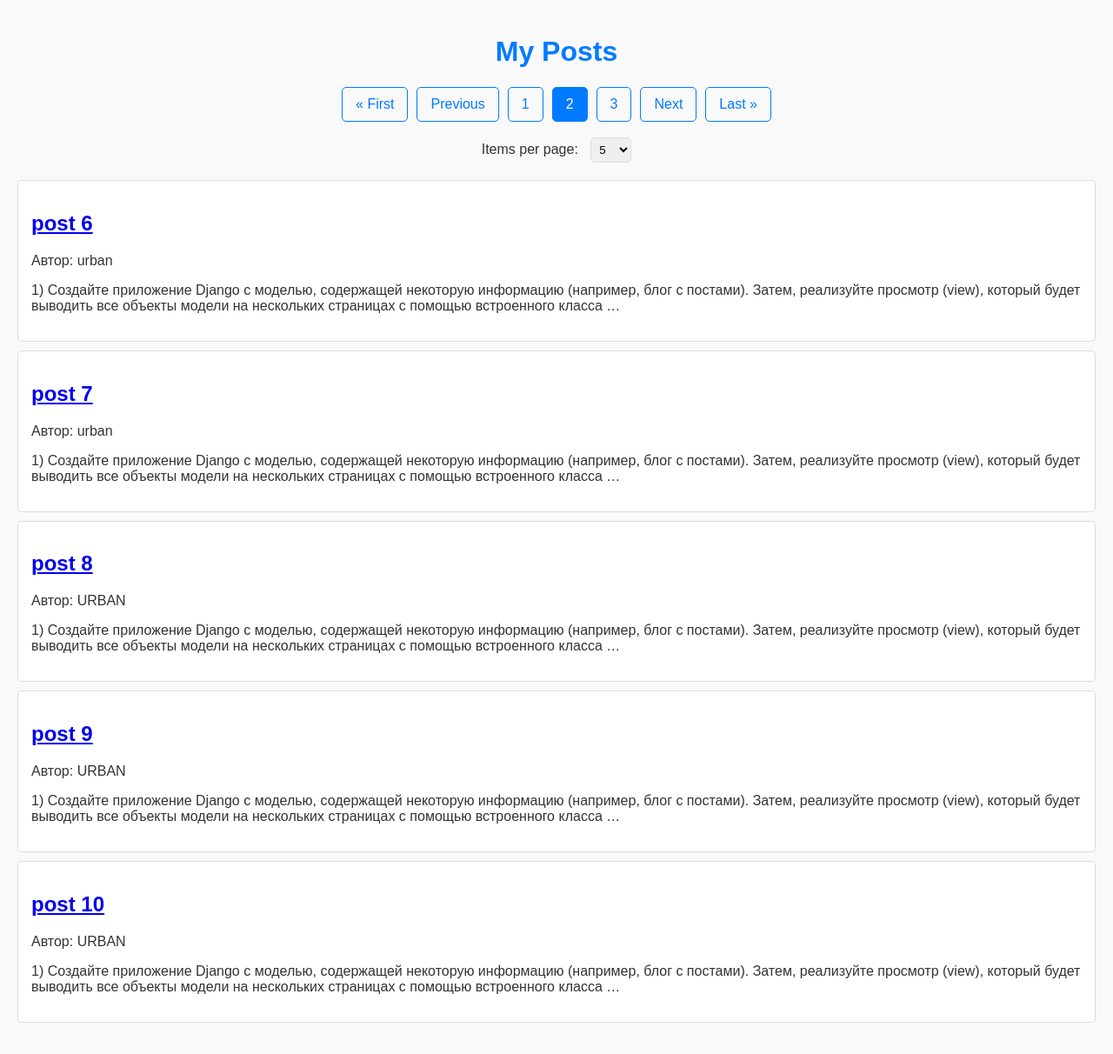
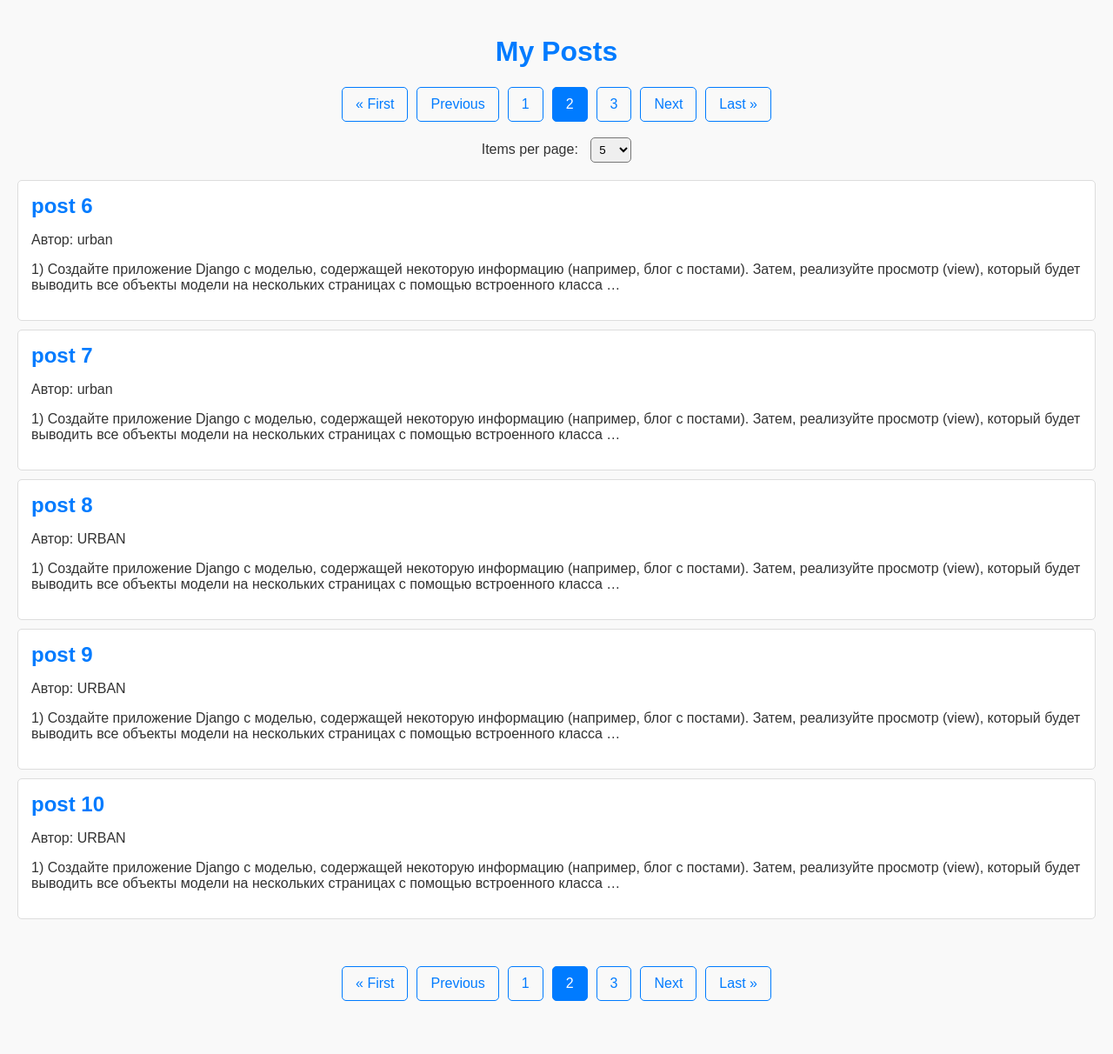
Before and after one commit to Ninja2EatYa/task_19_5, a Django app: page /?page=2&items_per_page=5 in a window 1280 px wide. Shown: the whole page at 87% size. After the commit the page ends 1151 px from the top, so only its background shows below. Run offline with Django 4.2, Linux system fonts and the light colour scheme; data comes from the database, SQL or seed files in the repository.

Commit message:
task 19.5

```diff
--- a/static/css/styles.css
+++ b/static/css/styles.css
@@ -10,7 +10,7 @@ body {
 /* Заголовок */
 h1 {
     text-align: center;
-    color: #007BFF;
+    color: #007BFF; /* Цвет заголовка */
 }
 
 /* Стили для списка постов */
@@ -20,16 +20,30 @@ ul {
 }
 
 li {
-    background-color: #fff;
-    border: 1px solid #ddd;
-    border-radius: 5px;
-    margin-bottom: 10px;
-    padding: 15px;
+    background-color: #fff; /* Белый фон для поста */
+    border: 1px solid #ddd; /* Светло-серая граница */
+    border-radius: 5px; /* Закругленные углы */
+    margin-bottom: 10px; /* Отступ между постами */
+    padding: 15px; /* Внутренний отступ */
     transition: box-shadow 0.3s ease; /* Плавный переход для тени */
 }
 
 li:hover {
     box-shadow: 0 4px 8px rgba(0, 0, 0, 0.2); /* Тень при наведении */
+}
+
+/* Заголовок поста в списке */
+li h2 {
+    margin: 0; /* Убираем отступы у заголовка */
+}
+
+li h2 a {
+    text-decoration: none; /* Убираем подчеркивание у ссылки */
+    color: #007BFF; /* Цвет ссылки (такой же как у заголовка) */
+}
+
+li h2 a:hover {
+    text-decoration: underline; /* Подчеркивание при наведении */
 }
 
 /* Стили для формы выбора количества элементов на странице */
@@ -73,5 +87,4 @@ label {
 select {
     padding: 5px;
     border-radius: 5px;
-    border: 1px solid #ddd; /* Граница выпадающего списка */
-}
+    border
--- a/templates/task5/post_list.html
+++ b/templates/task5/post_list.html
@@ -49,6 +49,25 @@
             </li>
         {% endfor %}
     </ul>
+    <br>
+    <div class="pagination">
+        {% if page_obj.has_previous %}
+            <a href="?page=1&items_per_page={{ page_obj.paginator.per_page }}">&laquo; First</a>
+            <a href="?page={{ page_obj.previous_page_number }}&items_per_page={{ page_obj.paginator.per_page }}">Previous</a>
+        {% endif %}
 
+        {% for num in page_obj.paginator.page_range %}
+            {% if num == page_obj.number %}
+                <a class="active">{{ num }}</a>
+            {% else %}
+                <a href="?page={{ num }}&items_per_page={{ page_obj.paginator.per_page }}">{{ num }}</a>
+            {% endif %}
+        {% endfor %}
+
+        {% if page_obj.has_next %}
+            <a href="?page={{ page_obj.next_page_number }}&items_per_page={{ page_obj.paginator.per_page }}">Next</a>
+            <a href="?page={{ page_obj.paginator.num_pages }}&items_per_page={{ page_obj.paginator.per_page }}">Last &raquo;</a>
+        {% endif %}
+    </div>
 </body>
 </html>
```
Also changed, not shown: templates/task5/post_detail.html (+10 -5 lines).
